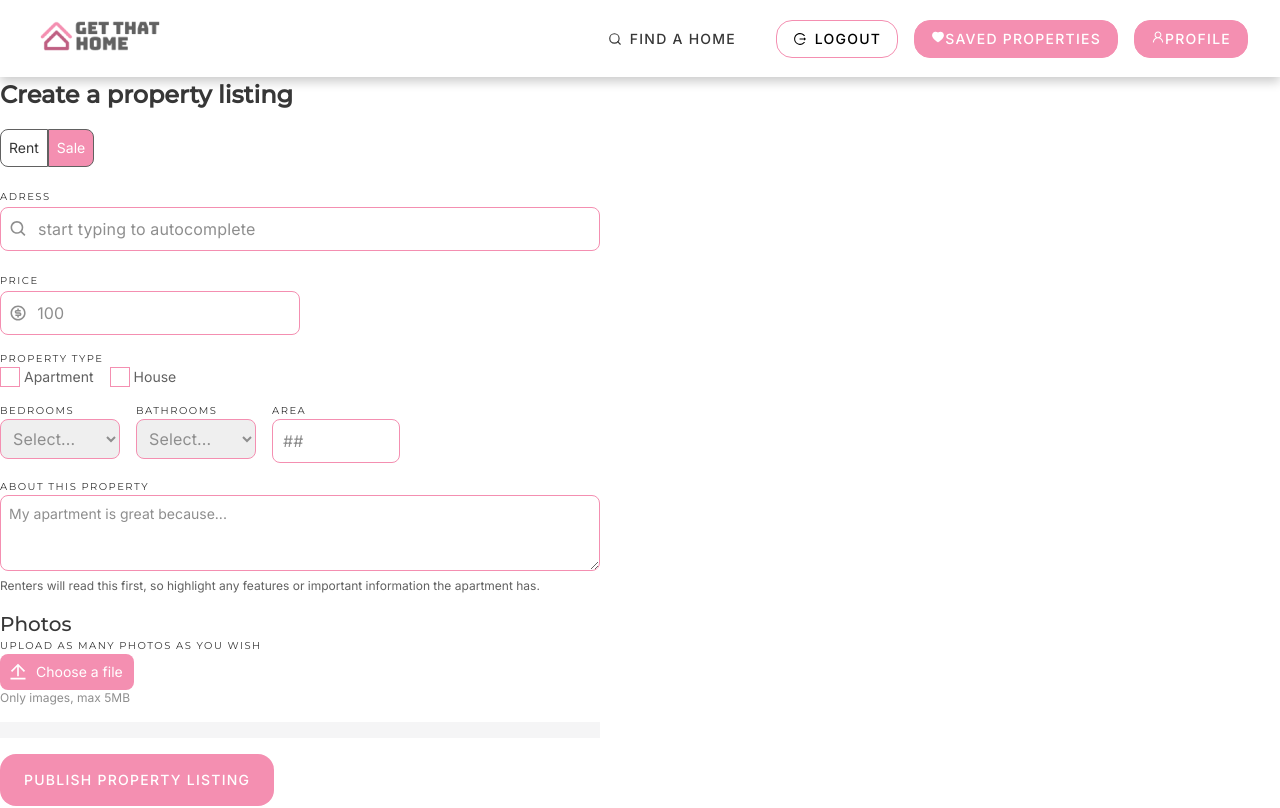
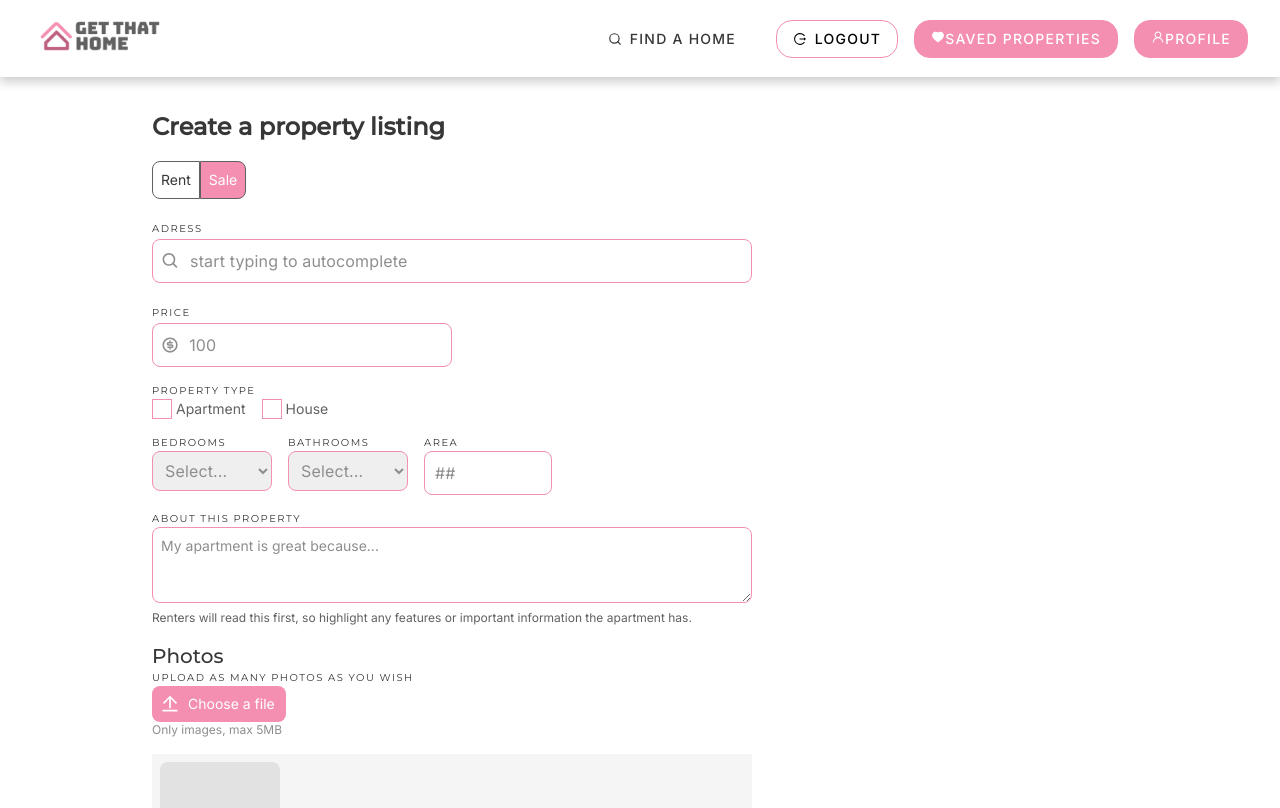
Before and after one commit to Alejandro1709/GetThatHome-Client, a React (Create React App) app: page /create in a window 1280 px wide. Shown: the top 808 px of the page. Built offline with nearby package versions, Linux system fonts and the light colour scheme.

Commit message:
Update: Styles modifications on create new poperty page

```diff
--- a/src/components/NewPropertyForm.js
+++ b/src/components/NewPropertyForm.js
@@ -7,8 +7,13 @@ import { fonts } from "../styles/typography";
 import Button from "./Button";
 import { useState } from "react";
 
-const Container = styled.form`
+const MainContainer = styled.div`
   min-height: inherit;
+  padding: 2rem;
+  margin: 0 7.5rem;
+`;
+
+const FormContainer = styled.form`
   width: 600px;
   display: flex;
   flex-direction: column;
@@ -310,7 +315,8 @@ export default function NewPropertyForm() {
   };
 
   return (
-    <Container>
+    <MainContainer>
+      <FormContainer>
         <h2>Create a property listing</h2>
         <TypePicker>
           <Type left={true} id="rent" onClick={changeType}>
@@ -426,8 +432,8 @@ export default function NewPropertyForm() {
               <label htmlFor="pets_allowed">Pets Allowed</label>
             </CheckboxWrapper>
             <p>
-            Allowing pets increases the likehood of renters liking the property
-            by 9001%. It also makes you a better person.
+              Allowing pets increases the likehood of renters liking the
+              property by 9001%. It also makes you a better person.
             </p>
           </>
         )}
@@ -453,7 +459,10 @@ export default function NewPropertyForm() {
           <p>Only images, max 5MB</p>
         </PhotoSectionContainer>
         <UploadedBoxContainer>
-        {images.map((imagen) => (
+          {images.length === 0 ? (
+            <UploadedBox>No photos yet</UploadedBox>
+          ) : (
+            images.map((imagen) => (
               <UploadedBox key={imagen.index}>
                 <ImgBox>
                   <ImgDeleteBtn onClick={deleteImg.bind(this, imagen.index)}>
@@ -468,7 +477,8 @@ export default function NewPropertyForm() {
                   />
                 </ImgBox>
               </UploadedBox>
-        ))}
+            ))
+          )}
         </UploadedBoxContainer>
         <Button
           type="submit"
@@ -476,6 +486,7 @@ export default function NewPropertyForm() {
         >
           Publish property listing
         </Button>
-    </Container>
+      </FormContainer>
+    </MainContainer>
   );
 }
```
Lines whose indentation alone changed are shown as unchanged.
